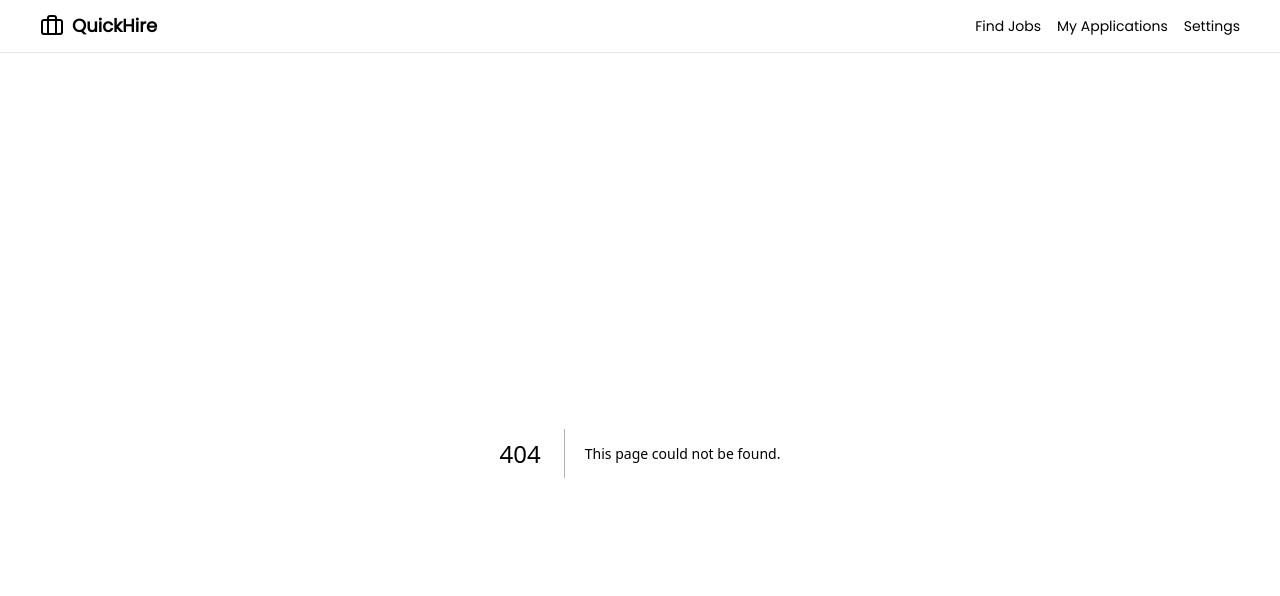
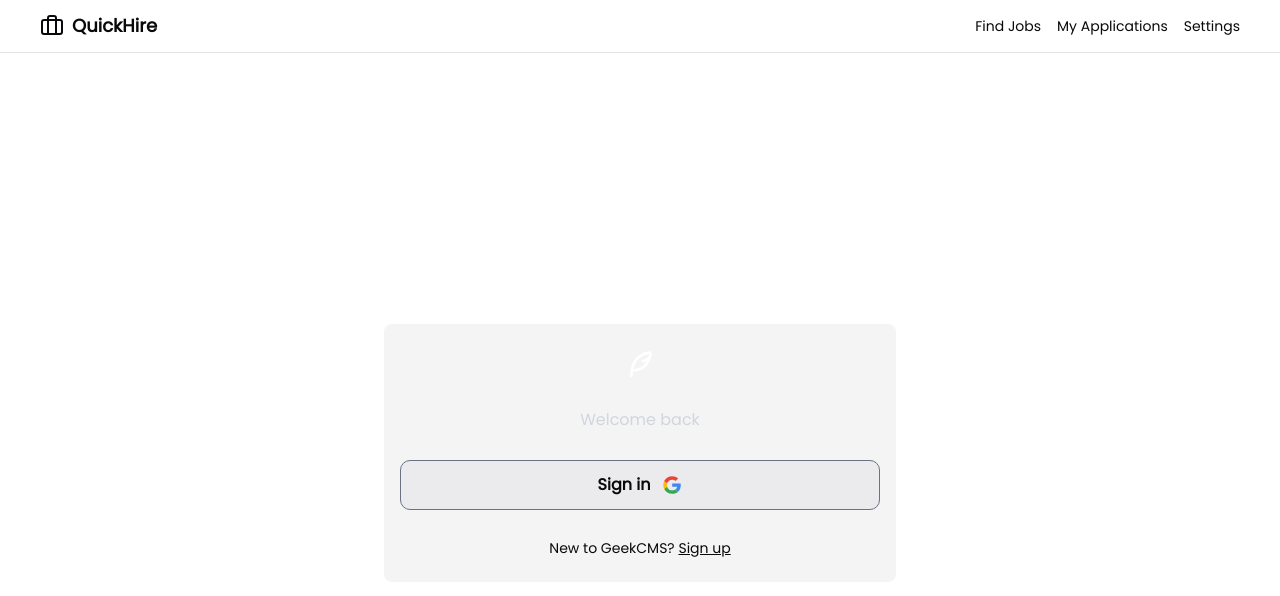
Before and after one commit to Shubhamsharma2002/Jobporatl, a Next.js app: page /sign-in in a window 1280 px wide. Before the commit this address had no page. Shown: the top 596 px of the page. Built offline with nearby package versions, Linux system fonts and the light colour scheme.

Commit message:
rediracting page done with session managemnt

```diff
--- a/package.json
+++ b/package.json
@@ -10,12 +10,14 @@
   },
   "dependencies": {
     "@auth/prisma-adapter": "^2.10.0",
+    "@next-auth/prisma-adapter": "^1.0.7",
     "@prisma/client": "^6.13.0",
     "@radix-ui/react-avatar": "^1.1.10",
     "@radix-ui/react-slot": "^1.2.3",
     "class-variance-authority": "^0.7.1",
     "clsx": "^2.1.1",
     "lucide-react": "^0.534.0",
+    "nanoid": "^5.1.5",
     "next": "15.3.5",
     "next-auth": "^4.24.11",
     "react": "^19.0.0",
--- /dev/null
+++ b/src/app/actions/onboarding.js
@@ -0,0 +1,31 @@
+'use server'
+
+import { prisma } from '@/lib/prisma'
+import { revalidatePath } from 'next/cache'
+
+export async function updateUserType(userId, userType) {
+  try {
+    await prisma.user.update({
+      where: { id: userId },
+      data: { role: userType },
+    })
+    revalidatePath('/settings')
+    return { success: true }
+  } catch (error) {
+    console.error('Failed to update user type:', error)
+    return { success: false, error: 'Failed to update user type' }
+  }
+}
+
+export async function onBoardingCheck(userId) {
+  try {
+    const user = await prisma.user.findUnique({
+      where: { id: userId },
+    })
+    if(!user) return null;
+    return user.role;
+  } catch (error) {
+    console.error('Failed to update user type:', error)
+    return { success: false, error: 'Failed to update user type' }
+  }
+}
--- /dev/null
+++ b/src/app/actions/onboardingCheck.js
@@ -0,0 +1,15 @@
+'use server'
+
+import { prisma } from '@/lib/prisma'
+export async function onBoardingCheck(userId) {
+  try {
+    const user = await prisma.user.findUnique({
+      where: { id: userId },
+    })
+    if(!user) return null;
+    return user.role;
+  } catch (error) {
+    console.error('Failed to update user type:', error)
+    return { success: false, error: 'Failed to update user type' }
+  }
+}
--- /dev/null
+++ b/src/app/onboarding/layout.jsx
@@ -0,0 +1,17 @@
+import { getServerSession } from 'next-auth/next'
+import { redirect } from 'next/navigation'
+import OnboardingPage from './page'
+import { authOptions } from '@/lib/authOptions'
+import { onBoardingCheck } from '../actions/onBoardingCheck'
+
+export default async function OnboardingLayout() {
+  const session = await getServerSession(authOptions)
+  if (!session || !session.user) {
+    redirect('/sign-in')
+  }
+
+  const onboaringStatus = await onBoardingCheck(session?.user.id);
+  if(onboaringStatus !== 'NOT_SET') redirect('/')
+
+  return <OnboardingPage userId={session.user.id} />
+}
--- /dev/null
+++ b/src/app/onboarding/page.jsx
@@ -0,0 +1,56 @@
+
+'use client'
+
+import { useState } from 'react'
+import { useRouter } from 'next/navigation'
+import { Button } from '@/components/ui/button'
+import { Card, CardContent, CardDescription, CardHeader, CardTitle } from '@/components/ui/card'
+import { updateUserType } from '../actions/onboarding'
+
+
+export default function OnboardingPage({ userId }) {
+  const [isLoading, setIsLoading] = useState(false)
+  const router = useRouter()
+
+  const handleUserTypeSelection = async (userType) => {
+    setIsLoading(true)
+    const result = await updateUserType(userId, userType)
+    setIsLoading(false)
+
+    if (result.success) {
+      router.push('/settings')
+    } else {
+      console.error(result.error)
+    }
+  }
+
+  return (
+    <div className="flex items-center justify-center min-h-screen bg-gray-100">
+      <Card className="w-full max-w-md">
+        <CardHeader>
+          <CardTitle>Welcome to Our Platform</CardTitle>
+          <CardDescription>Please select your account type to get started.</CardDescription>
+        </CardHeader>
+        <CardContent className="space-y-4">
+          <Button
+            onClick={() => handleUserTypeSelection('EMPLOYER')}
+            disabled={isLoading}
+            className="w-full"
+          >
+            I'm an Organization
+          </Button>
+          <Button
+            onClick={() => handleUserTypeSelection('JOB_SEEKER')}
+            disabled={isLoading}
+            className="w-full"
+          >
+            I'm a Job Seeker
+          </Button>
+        </CardContent>
+      </Card>
+    </div>
+
+  )
+
+
+}
--- /dev/null
+++ b/src/app/sign-in/page.jsx
@@ -0,0 +1,12 @@
+import AuthForm from "@/components/AuthForm"
+import { Icons } from "@/components/icons"
+
+const page = () => {
+  return (
+    <div className="w-full h-screen flex justify-center items-center">
+        <AuthForm origin="signIn" />
+    </div>
+  )
+}
+
+export default page
--- /dev/null
+++ b/src/components/AuthForm.jsx
@@ -0,0 +1,43 @@
+"use client";
+
+import { signIn } from 'next-auth/react'
+import { Icons } from './icons'
+import { useState } from 'react';
+// import { useToast } from '@/hooks/use-toast';
+import Link from 'next/link';
+
+const AuthForm = ({ origin = 'signUp'}) => {
+    const [loading, setLoading] = useState(false)
+    // const {toast} = useToast();
+
+    const loginWithGoogle = async () => {
+        try {
+            await signIn('google')
+        } catch (error) {
+            // toast({
+            //     title: 'Uh oh!',
+            //     description: error.message,
+            //     variant: 'destructive'
+            // })
+            console.log(error);
+
+        } finally {
+            setLoading(false)
+        }
+    }
+  return (
+    <div className='w-full md:w-2/5 relative mx-4 rounded-md space-y-7 flex flex-col items-center justify-center bg-zinc-100 dark:bg-zinc-800 px-4 py-6'>
+        <Icons.Logo className="w-8 h-8 text-white" />
+        <p className='text-gray-300 text-center px-5'>{ origin == 'signUp' ? 'Welcome, by continuing you\'ll Log in to GeekCMS platform' : 'Welcome back'} </p>
+        <button onClick={loginWithGoogle} size="sm" className="w-full flex gap-3 items-center justify-center text-md font-bold py-3 border border-gray-500 bg-gray-400/10 hover:bg-gray-500/20 transition-all duration-400 rounded-lg" >
+            {origin == 'signUp' ? 'Sign up' : 'Sign in'} {loading ? null : <Icons.GoogleIcon className="w-5 h-5" />}
+        </button>
+        { origin == 'signUp'
+            ? <span className='text-sm'>Already have an account? <Link className='underline' href="/sign-in">Sign In</Link></span>
+            : <span className='text-sm'>New to GeekCMS? <Link className='underline' href="/sign-up">Sign up</Link></span>
+        }
+    </div>
+  )
+}
+
+export default AuthForm
--- /dev/null
+++ b/src/components/icons/index.js
@@ -0,0 +1,96 @@
+export const Icons = {
+    Logo: (props)=> {
+        return <svg
+        width={80}
+        height={80}
+        viewBox="0 0 24 24"
+        xmlns="http://www.w3.org/2000/svg"
+        {...props}
+      >
+        <g fill="none" fillRule="evenodd">
+          <path d="M24 0v24H0V0zM12.593 23.258l-.011.002-.071.035-.02.004-.014-.004-.071-.035q-.016-.005-.024.005l-.004.01-.017.428.005.02.01.013.104.074.015.004.012-.004.104-.074.012-.016.004-.017-.017-.427q-.004-.016-.017-.018m.265-.113-.013.002-.185.093-.01.01-.003.011.018.43.005.012.008.007.201.093q.019.005.029-.008l.004-.014-.034-.614q-.005-.018-.02-.022m-.715.002a.02.02 0 0 0-.027.006l-.006.014-.034.614q.001.018.017.024l.015-.002.201-.093.01-.008.004-.011.017-.43-.003-.012-.01-.01z" />
+          <path
+            d="M5.708 13.35c.625-1.92 1.75-4.379 3.757-6.386 3.934-3.934 9.652-4.515 9.797-4.53a1 1 0 0 1 .944.454c.208.313 1.38 2.283-.191 4.663a2.6 2.6 0 0 1-.276.344 1 1 0 0 1-.03.37c-.19.689-.434 1.412-.75 2.135-.551 1.263-1.328 2.54-2.423 3.636-2.05 2.05-4.742 2.991-6.844 3.43a19.4 19.4 0 0 1-2.883.378C6.778 18.09 6.5 20.57 6.5 21a1 1 0 1 1-2 0c0-.571.116-1.67.221-2.56.205-1.732.446-3.427.987-5.09m12.637-6.9c.527-.8.52-1.48.415-1.92-1.527.275-5.219 1.186-7.881 3.849-1.704 1.703-2.7 3.84-3.269 5.59a18 18 0 0 0-.494 1.85 17 17 0 0 0 2.167-.31c1.92-.402 4.179-1.228 5.838-2.888.85-.85 1.484-1.857 1.954-2.905-.976.52-2.018.986-2.759 1.233a1 1 0 1 1-.632-1.898c.674-.225 1.758-.713 2.754-1.265.494-.274.946-.553 1.301-.808.384-.276.56-.46.606-.529"
+            fill="currentColor"
+          />
+        </g>
+      </svg>
+    },
+    GoogleIcon: (props) => {
+      return <svg
+      width={800}
+      height={800}
+      viewBox="0 0 32 32"
+      fill="none"
+      xmlns="http://www.w3.org/2000/svg"
+      {...props}
+    >
+      <path
+        d="M30.001 16.31c0-1.15-.095-1.99-.301-2.861H16.287v5.195h7.873c-.159 1.291-1.016 3.236-2.92 4.542l-.027.174 4.24 3.22.294.029c2.699-2.443 4.254-6.036 4.254-10.298"
+        fill="#4285F4"
+      />
+      <path
+        d="M16.286 30c3.857 0 7.095-1.245 9.46-3.391l-4.507-3.423c-1.207.825-2.826 1.4-4.953 1.4A8.58 8.58 0 0 1 8.16 18.77l-.167.014-4.41 3.344-.058.157C5.874 26.857 10.7 30 16.286 30"
+        fill="#34A853"
+      />
+      <path
+        d="M8.16 18.769A8.5 8.5 0 0 1 7.684 16c0-.964.174-1.898.46-2.769l-.008-.185L3.67 9.647l-.146.069A13.8 13.8 0 0 0 2 16c0 2.256.556 4.387 1.524 6.285z"
+        fill="#FBBC05"
+      />
+      <path
+        d="M16.286 7.413c2.683 0 4.492 1.136 5.524 2.085l4.032-3.858C23.366 3.384 20.144 2 16.286 2 10.7 2 5.874 5.142 3.524 9.715l4.62 3.516c1.158-3.375 4.365-5.818 8.142-5.818"
+        fill="#EB4335"
+      />
+    </svg>
+    },
+    Undo: (props) => {
+      return <svg
+      width={800}
+      height={800}
+      viewBox="0 0 24 24"
+      fill="none"
+      xmlns="http://www.w3.org/2000/svg"
+      {...props}
+    >
+      <path
+        d="M4 10h13a4 4 0 0 1 4 4v0a4 4 0 0 1-4 4h-5"
+        stroke="#000"
+        strokeWidth={2}
+        strokeLinecap="round"
+        strokeLinejoin="round"
+      />
+      <path
+        d="m7 6-4 4 4 4"
+        stroke="#000"
+        strokeWidth={2}
+        strokeLinecap="round"
+        strokeLinejoin="round"
+      />
+    </svg>
+    },
+    Redo: (props) => {
+      return <svg
+      width={800}
+      height={800}
+      viewBox="0 0 24 24"
+      fill="none"
+      xmlns="http://www.w3.org/2000/svg"
+      {...props}
+    >
+      <path
+        d="M20 10H7a4 4 0 0 0-4 4v0a4 4 0 0 0 4 4h5"
+        stroke="#000"
+        strokeWidth={2}
+        strokeLinecap="round"
+        strokeLinejoin="round"
+      />
+      <path
+        d="m17 6 4 4-4 4"
+        stroke="#000"
+        strokeWidth={2}
+        strokeLinecap="round"
+        strokeLinejoin="round"
+      />
+    </svg>
+    }
+}
```
Also changed, not shown: 1 other file (tests, documents, lock files or other folders).
